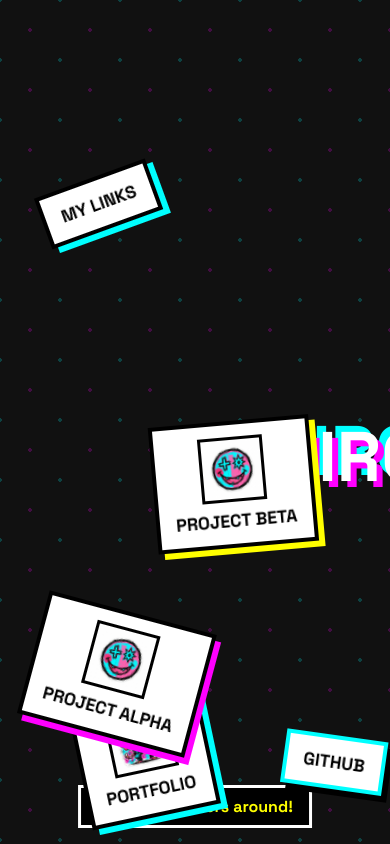
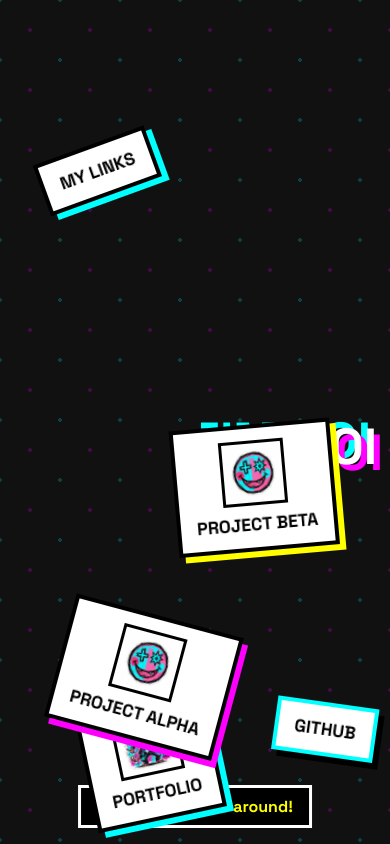
Before and after one commit to NurazimRoizan/jimiroi, a React (Vite) app: page / in a window 390 px wide. Built offline with nearby package versions, Linux system fonts and the light colour scheme.

Commit message:
fix: resolve drag constraint bounds and title cutoff on mobile

```diff
--- a/src/App.jsx
+++ b/src/App.jsx
@@ -14,24 +14,35 @@ function App() {
   }, []);
 
   const randomPosition = () => {
-    if (windowSize.width === 0) return { x: 0, y: 0 };
+    if (windowSize.width === 0) return { left: 0, top: 0 };
 
     const isMobile = windowSize.width < 768;
-    const paddingX = isMobile ? 120 : 250;
-    const paddingY = isMobile ? 120 : 250;
+    // Estimate max width/height of a sticker so it doesn't spawn off-screen
+    const stickerWidth = isMobile ? 120 : 250;
+    const stickerHeight = isMobile ? 120 : 200;
 
-    let safeWidth = Math.max(0, windowSize.width - paddingX);
-    let safeHeight = Math.max(0, windowSize.height - paddingY);
+    let safeWidth = Math.max(0, windowSize.width - stickerWidth);
+    let safeHeight = Math.max(0, windowSize.height - stickerHeight);
 
-    let x, y;
+    let left, top;
     let attempts = 0;
     do {
-      x = (Math.random() - 0.5) * safeWidth;
-      y = (Math.random() - 0.5) * safeHeight;
+      left = Math.random() * safeWidth;
+      top = Math.random() * safeHeight;
       attempts++;
-    } while (!isMobile && Math.abs(x) < 200 && Math.abs(y) < 150 && attempts < 50);
 
-    return { x, y };
+      const centerX = windowSize.width / 2;
+      const centerY = windowSize.height / 2;
+      const stickerCenterX = left + stickerWidth / 2;
+      const stickerCenterY = top + stickerHeight / 2;
+
+      // Avoid center on desktop so title remains visible
+      const isCenter = !isMobile && Math.abs(stickerCenterX - centerX) < 200 && Math.abs(stickerCenterY - centerY) < 150;
+
+      if (!isCenter) break;
+    } while (attempts < 50);
+
+    return { left, top };
   };
 
   const links = [
@@ -63,8 +74,8 @@ function App() {
             url={link.url}
             image={link.image}
             colorClass={link.colorClass}
-            initialX={pos.x}
-            initialY={pos.y}
+            initialLeft={pos.left}
+            initialTop={pos.top}
             rotation={link.rotation}
             containerRef={containerRef}
           />
--- a/src/components/StickerLink.jsx
+++ b/src/components/StickerLink.jsx
@@ -1,17 +1,15 @@
 import React, { useRef } from 'react';
 import { motion } from 'framer-motion';
 
-const StickerLink = ({ title, url, image, colorClass, initialX, initialY, rotation, containerRef }) => {
+const StickerLink = ({ title, url, image, colorClass, initialLeft, initialTop, rotation, containerRef }) => {
   const lastClickTime = useRef(0);
 
   const handleClick = (e) => {
-    // Always prevent default single-click navigation
     e.preventDefault();
 
     const currentTime = Date.now();
     const timeDifference = currentTime - lastClickTime.current;
 
-    // If clicks/taps are within 400ms of each other, it's a double tap!
     if (timeDifference < 400 && timeDifference > 0) {
       window.open(url, '_blank', 'noopener,noreferrer');
     }
@@ -29,10 +27,10 @@ const StickerLink = ({ title, url, image, colorClass, initialX, initialY, rotati
 
       drag
       dragConstraints={containerRef}
-      dragMomentum={false} // Removed momentum so it stays exactly where dropped
+      dragMomentum={false}
       dragElastic={0.2}
 
-      initial={{ x: initialX, y: initialY, rotate: rotation, opacity: 0, scale: 0 }}
+      initial={{ rotate: rotation, opacity: 0, scale: 0 }}
       animate={{
         rotate: rotation,
         opacity: 1,
@@ -53,6 +51,8 @@ const StickerLink = ({ title, url, image, colorClass, initialX, initialY, rotati
       onClick={handleClick}
 
       style={{
+        left: initialLeft,
+        top: initialTop,
         transformOrigin: "bottom right",
         touchAction: "none",
         WebkitTouchCallout: "none",
--- a/src/index.css
+++ b/src/index.css
@@ -124,7 +124,7 @@ body {
 /* Mobile Optimizations */
 @media (max-width: 768px) {
   .header-title {
-    font-size: 18vw;
+    font-size: 13vw;
     text-shadow: 6px 6px 0px var(--color-pink), -6px -6px 0px var(--color-cyan);
   }
   .sticker {
```
